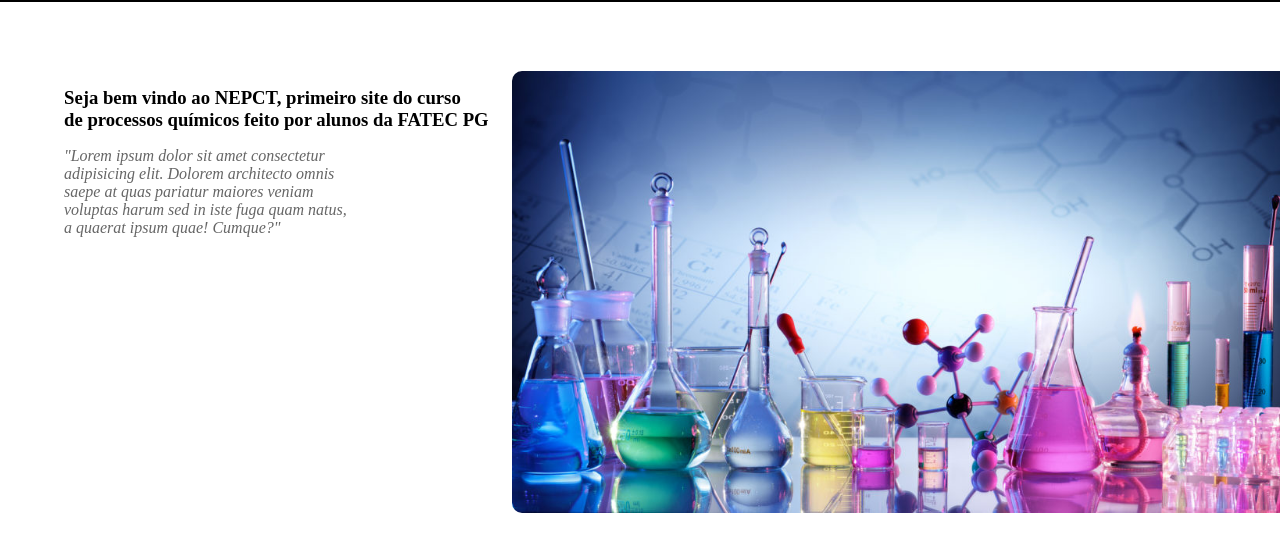
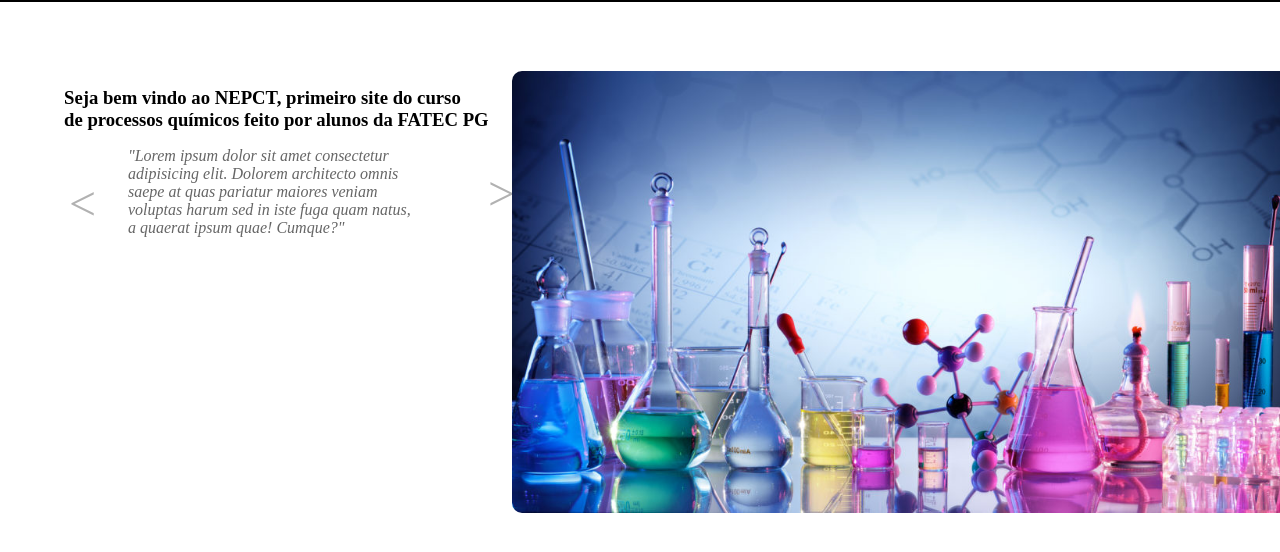
Before and after one commit to GabrielDLReis/projectFatecPgTwo, a plain HTML site: page index.html in a window 1280 px wide. Shown: the part 146-698 px from the top of the page. Drawn offline with Linux system fonts and the light colour scheme.

Commit message:
Up to date - Buttons added on page

```diff
--- a/index.html
+++ b/index.html
@@ -45,9 +45,12 @@
         </h3>
 
         <div class="runTexts">
+            <button id="buttonL"> < </button>
             <p>
                 "Lorem ipsum dolor sit amet consectetur adipisicing elit. Dolorem architecto omnis saepe at quas pariatur maiores veniam voluptas harum sed in iste fuga quam natus, a quaerat ipsum quae! Cumque?"
             </p>
+
+            <button id="buttonR"> > </button>
         </div>
 
         <div class="imageRotate">
--- a/styles.css
+++ b/styles.css
@@ -116,13 +116,76 @@ home page
     width: 18rem;
     position: absolute;
     margin-top: 1rem;
+    margin-left: 4em;
 }
+
+#buttonL {
+    position: absolute;
+    top: 1.8rem;
+    left: -4rem;
+    font-family: 'Zilla Slab', serif;
+    font-size: 3rem;
+
+    opacity: .3;
+
+    padding-left: 5px;
+    padding-bottom: 4px;
+
+    background-color: transparent;
+    border: none;
+    align-items: center;
+
+    transition: 0.5s;
+    width: 0em;
+
+    cursor: pointer;
+}
+#buttonL:hover {
+    background-color: var(--blue_navi);
+    opacity: 1;
+    border-radius: .1em;
+    width: .9em;
+}
+
+
 
 .runTexts p {
 
     font-style: italic;
     display: inline;
     opacity: .6;
+}
+
+#buttonR {
+    position: absolute;
+    bottom: 1rem;
+    background-color: transparent;
+    border: none;
+
+    font-family: 'Zilla Slab', serif;
+
+    opacity: .3;
+
+    cursor: pointer;
+
+    font-size: 3rem;
+
+
+    padding-bottom: 4px;
+    align-items: center;
+    padding: 0 0.5em 0 0.5em;
+
+    transition: 0.5s;
+
+    left: 21rem;
+}
+
+#buttonR:hover {
+    background-color: var(--blue_navi);
+    opacity: 1;
+    border-radius: .1em;
+
+
 }
 
 .imageRotate {
```
